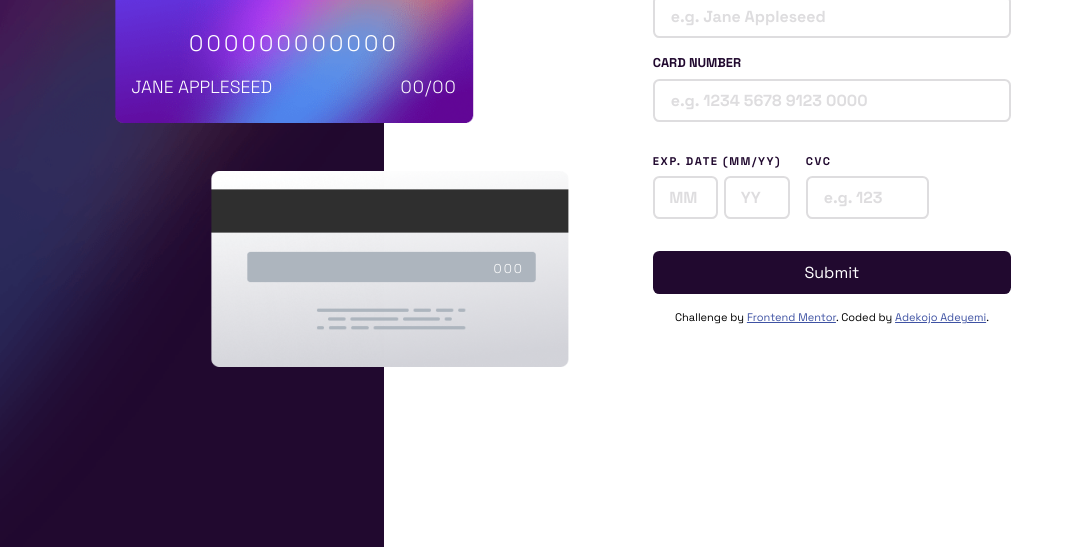
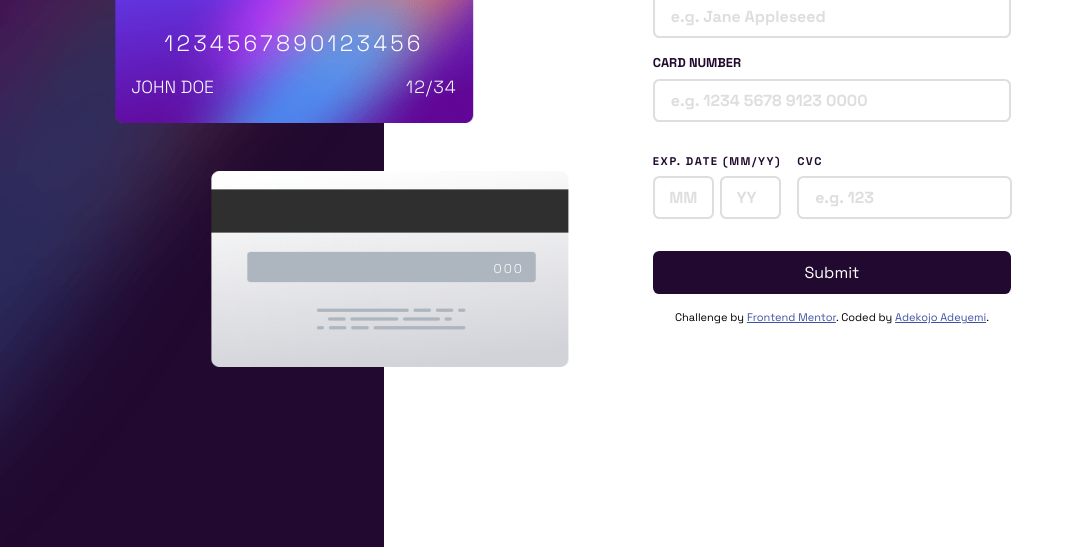
Before and after one commit to arvind37/XINTERACTIVE-CARD, a plain HTML site: page index.html in a window 1280 px wide. Shown: the part 253-800 px from the top of the page, without its empty margins (0-1075 px from the left). Drawn offline with Linux system fonts and the light colour scheme.

Commit message:
updated html and css

```diff
--- a/css/style.css
+++ b/css/style.css
@@ -284,7 +284,7 @@
     font-weight: bold;
 }
 
-.main .main-body .form-body .form-group .cvc-input{
+.main .main-body .form-body .form-group .cvc-input1{
     display: flex;
     flex-direction: column;
     gap: 0.5rem;
@@ -292,7 +292,7 @@
     width: 60%;
 }
 
-.main .main-body .form-body .form-group .cvc-input label{
+.main .main-body .form-body .form-group .cvc-input1 label{
     white-space: nowrap;
     text-transform: uppercase;
     font-size: 0.7rem;
@@ -301,7 +301,7 @@
     letter-spacing: 0.1rem;
 }
 
-.main .main-body .form-body .form-group .cvc-input input{
+.main .main-body .form-body .form-group .cvc-input1 input{
     height: 2.7rem;
     border: none;
     outline: none;
@@ -313,20 +313,20 @@
     padding: 1rem;
 }
 
-.main .main-body .form-body .form-group .cvc-input input::placeholder{
+.main .main-body .form-body .form-group .cvc-input1 input::placeholder{
     text-transform: none;
     color: var(--Light-grayish-violet);
 }
 
-.main .main-body .form-body .form-group .cvc-input input:focus{
+.main .main-body .form-body .form-group .cvc-input1 input:focus{
     border-color: hsl(278, 94%, 30%);
 }
 
-.main .main-body .form-body .form-group .cvc-input input:invalid{
+.main .main-body .form-body .form-group .cvc-input1 input:invalid{
     border-color: var(--Red-input-errors);
 }
 
-.main .main-body .form-body .form-group .cvc-input.validate-empty input{
+.main .main-body .form-body .form-group .cvc-input1.validate-empty input{
     border-color: var(--Red-input-errors);
 }
 
@@ -549,7 +549,7 @@
     .main .main-body .form-body{
         padding: 0 5%;
     }
-    .main .main-body .form-body .form-group .cvc-input{
+    .main .main-body .form-body .form-group .cvc-input1{
         width: 55%;
     }
 }
--- a/index.html
+++ b/index.html
@@ -32,11 +32,11 @@
           <div class="layout">
             <img src="images/card-logo.svg" alt="card logo" class="card-logo">
             <div class="card-text">
-              <h3 class="card-number number-output">000000000000</h3>
+              <h3 class="card-number number-output">1234567890123456</h3>
               <div class="card-detail">
-                <h3 class="card-name name-output">Jane Appleseed</h3>
+                <h3 class="card-name name-output">John Doe</h3>
                 <h3 class="card-date">
-                  <span class="date-mm month-output">00</span>/<span class="date-yy year-output">00</span>
+                  <span class="date-mm month-output">12</span>/<span class="date-yy year-output">34</span>
                 </h3>
               </div>
             </div>
@@ -74,7 +74,7 @@
             <span class="error empty dn">Can't be blank</span>
             <span class="validate-date error invalid dn">Wrong format, numbers only</span>
           </div>
-          <div class="cvc-input">
+          <div class="cvc-input1">
             <label for="cvc">CVC</label>
             <input type="text" pattern="\d{1,4}" class="CVC cvc-input" maxlength="4" placeholder="e.g. 123">
             <span class="error empty dn">Can't be blank</span>
```
